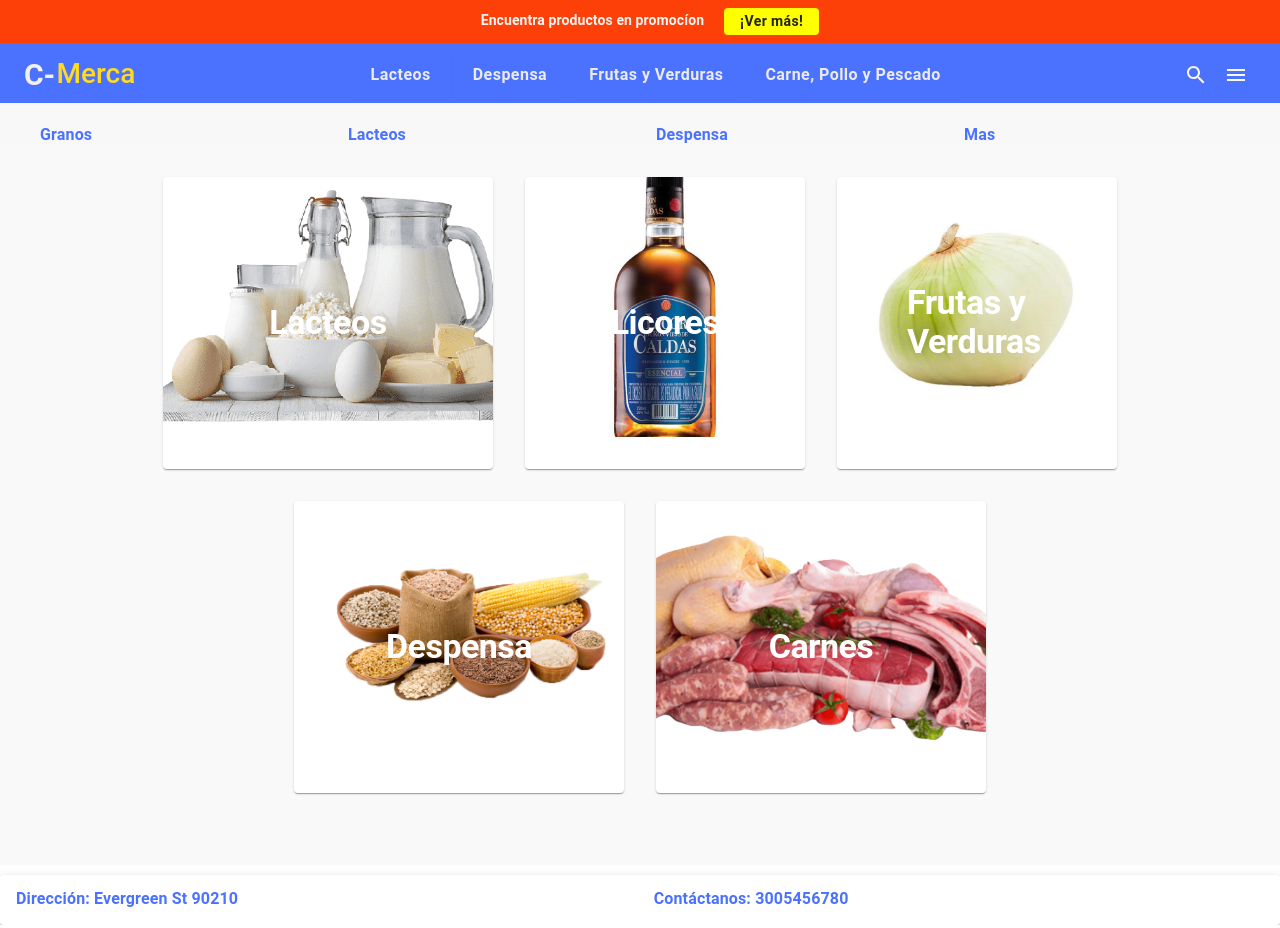
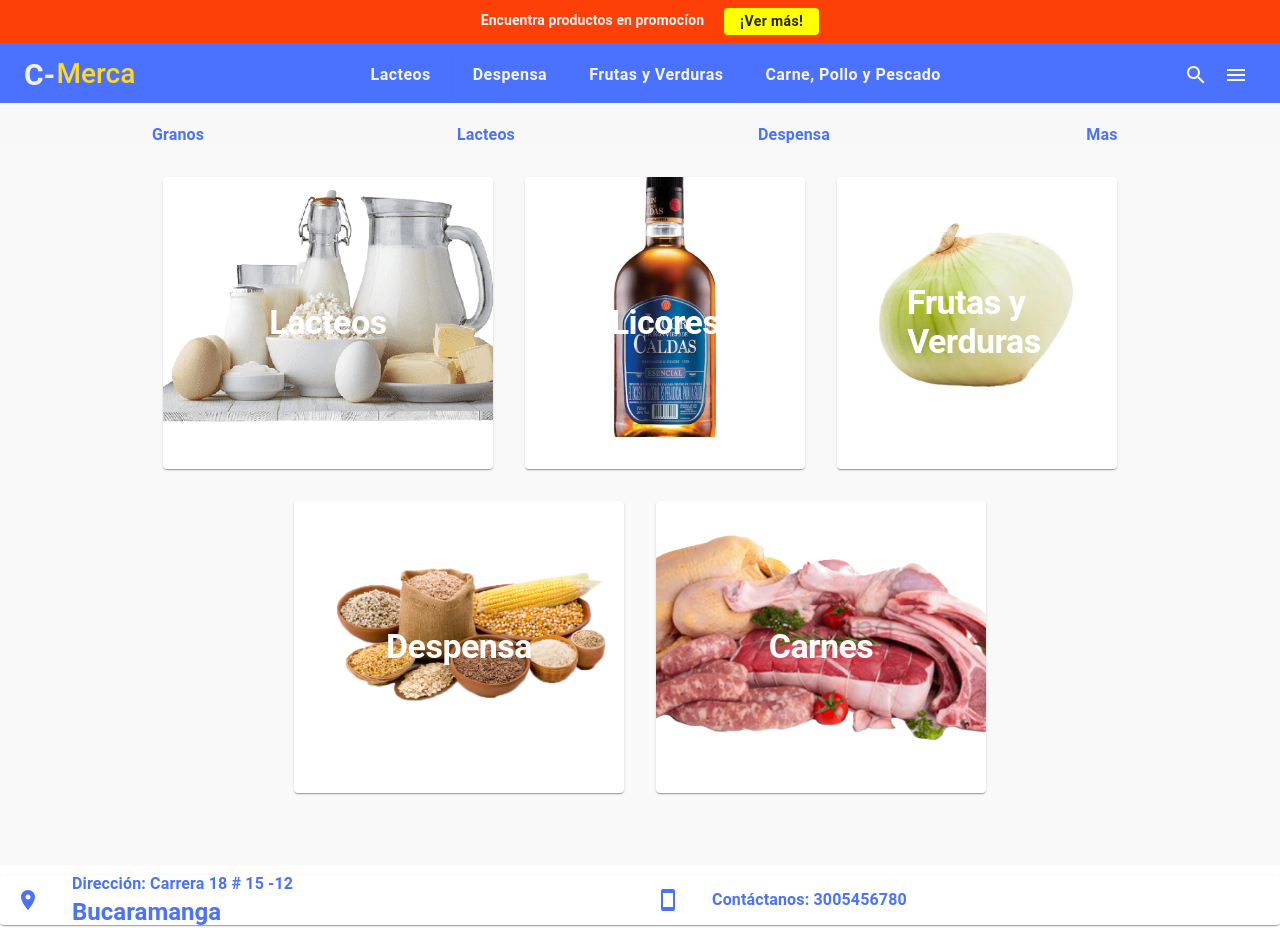
Before and after one commit to FemtDeveloper/cmerk, a Next.js app: page /categoria/mas in a window 1280 px wide. Built offline with nearby package versions, Linux system fonts and the light colour scheme; no server answers.

Commit message:
ui updated

```diff
--- a/components/CategoriesNavbar.jsx
+++ b/components/CategoriesNavbar.jsx
@@ -1,12 +1,4 @@
-import { ManOutlined } from "@mui/icons-material";
-import {
-  Grid,
-  ListItem,
-  ListItemIcon,
-  ListItemText,
-  Toolbar,
-} from "@mui/material";
-import Image from "next/image";
+import { Grid, ListItem, ListItemText, Toolbar } from "@mui/material";
 import { useRouter } from "next/router";
 
 const categoryList = ["Granos", "Lacteos", "Despensa", "Mas"];
@@ -42,61 +34,11 @@
             button
             onClick={() => navigateTo(`/categoria/${category.toLowerCase()}`)}
             key={category}
+            sx={{ textAlign: "center" }}
           >
             <ListItemText primary={category} />
           </ListItem>
         ))}
-
-        {/* <Image
-            src="/grain.png"
-            alt="Categoria granos"
-            layout="fixed"
-            width="50px"
-            height="50px"
-          /> */}
-        {/*
-        <ListItem
-          button
-          sx={{ width: "70px", flexDirection: "column" }}
-          onClick={() => navigateTo("/categoria/lacteos")}
-        >
-          <Image
-            src="/lacteos.png"
-            alt="Categoria Lacteos"
-            layout="fixed"
-            width="50px"
-            height="50px"
-          />
-          <ListItemText primary={"Lacteos"} />
-        </ListItem>
-        <ListItem
-          button
-          sx={{ width: "70px", flexDirection: "column" }}
-          onClick={() => navigateTo("/categoria/carne-pollo-y-pescado")}
-        >
-          <Image
-            src="/carnes.png"
-            alt="Categoria Blusas"
-            layout="fixed"
-            width="50px"
-            height="50px"
-          />
-          <ListItemText primary={"Carnes"} />
-        </ListItem>
-        <ListItem
-          button
-          sx={{ width: "70px", flexDirection: "column" }}
-          onClick={() => navigateTo("/categoria/mas")}
-        >
-          <Image
-            src="/pluspink.png"
-            alt="Categoria Blusas"
-            layout="fixed"
-            width="50px"
-            height="50px"
-          />
-          <ListItemText primary={"más"} color={"info"} />
-        </ListItem> */}
       </Toolbar>
     </Grid>
   );
--- a/components/Footer.jsx
+++ b/components/Footer.jsx
@@ -1,6 +1,5 @@
-import RestoreIcon from "@mui/icons-material/Restore";
-import FavoriteIcon from "@mui/icons-material/Favorite";
-import ArchiveIcon from "@mui/icons-material/Archive";
+import PlaceIcon from "@mui/icons-material/Place";
+import SmartphoneIcon from "@mui/icons-material/Smartphone";
 import {
   AppBar,
   BottomNavigation,
@@ -11,6 +10,7 @@
   ListItemText,
   Paper,
   Toolbar,
+  Typography,
 } from "@mui/material";
 import Image from "next/image";
 import { useRouter } from "next/router";
@@ -21,19 +21,25 @@
     push(url);
   };
   return (
-    <Paper sx={{ bottom: 0, left: 0, right: 0, height: "50px" }} elevation={3}>
+    <Paper
+      sx={{ bottom: 0, left: 0, right: 0, height: "50px", display: "flex" }}
+      elevation={1}
+    >
       <ListItem sx={{ display: "flex", justifyContent: "center" }}>
+        <ListItemIcon>
+          <PlaceIcon color="primary" />
+        </ListItemIcon>
         <ListItemText color="secondary">
-          Dirección: Evergreen St 90210
+          Dirección: Carrera 18 # 15 -12{" "}
+          <Typography variant="h5"> Bucaramanga</Typography>
         </ListItemText>
+      </ListItem>
+      <ListItem sx={{ display: "flex", justifyContent: "center" }}>
+        <ListItemIcon>
+          <SmartphoneIcon color="primary" />
+        </ListItemIcon>
         <ListItemText color="secondary">Contáctanos: 3005456780</ListItemText>
       </ListItem>
-
-      {/* <BottomNavigation showLabels>
-        <BottomNavigationAction label="Contactanos" icon={<RestoreIcon />} />
-        <BottomNavigationAction label="Favorites" icon={<FavoriteIcon />} />
-        <BottomNavigationAction label="Archive" icon={<ArchiveIcon />} />
-      </BottomNavigation> */}
     </Paper>
   );
 };
--- a/themes/blue-theme.js
+++ b/themes/blue-theme.js
@@ -87,12 +87,12 @@
         root: {
           textTransform: "none",
           // boxShadow: "initial",
-          color: "#EBEBEB",
+          color: "#f5f5f5",
           border: "solid #46464605 1px",
           fontWeight: 700,
           ":hover": {
             color: "#4b72ff",
-            backgroundColor: "#0c3ff7",
+            backgroundColor: "#f5f5f5",
             borderRadius: 10,
             transition: "all 0.2s ease-in-out",
           },
```
